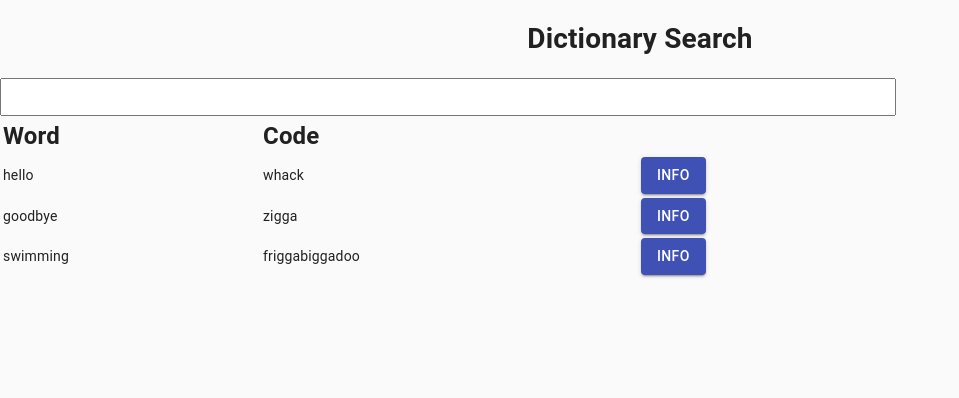
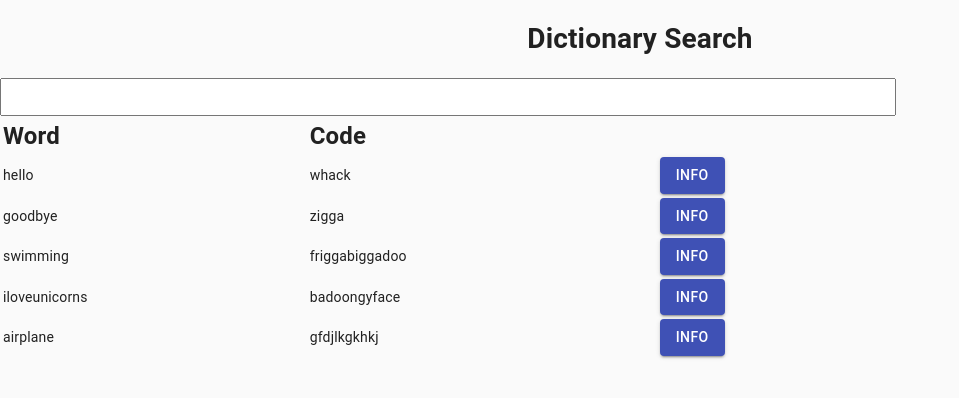
Before and after one commit to dbh/sr-code, a React (Create React App) app: page / in a window 1280 px wide. Shown: the top 398 px of the page, without its empty margins (0-959 px from the left). Built offline with nearby package versions, Linux system fonts and the light colour scheme.

Commit message:
words have a meaning

```diff
--- a/public/dictionary.json
+++ b/public/dictionary.json
@@ -2,16 +2,32 @@
     {
         "key": 1,
         "word": "hello",
-        "code": "whack"
+        "code": "whack",
+        "meaning": "greeting"
     },
     {
         "key": 2,
         "word": "goodbye",
-        "code": "zigga"
+        "code": "zigga",
+        "meaning": "something we say when we leave"
     },
     {
         "key": 3,
         "word": "swimming",
-        "code": "friggabiggadoo"
+        "code": "friggabiggadoo",
+        "meaning": "a water sport that people like"
+    },
+    {
+        "key": 4,
+        "word": "iloveunicorns",
+        "code": "badoongyface",
+        "meaning": ""
+    },
+    {
+        "key": 5,
+        "word": "airplane",
+        "code": "gfdjlkgkhkj",
+        "meaning": ""
     }
+
 ]
--- a/src/components/DictionaryRow.jsx
+++ b/src/components/DictionaryRow.jsx
@@ -23,6 +23,7 @@ DictionaryRow.propTypes = {
     key: PropTypes.number,
     word: PropTypes.string.isRequired,
     code: PropTypes.string.isRequired,
+    meaning: PropTypes.string
   }),
   onSelect: PropTypes.func
 };
--- a/src/components/EntryInfo.jsx
+++ b/src/components/EntryInfo.jsx
@@ -16,6 +16,10 @@ const EntryInfo = () => {
             <tr>
               <td>code:</td>
               <td>{selectedEntry.code}</td>
+            </tr>
+            <tr>
+              <td>meaning:</td>
+              <td>{selectedEntry.meaning}</td>
             </tr>
           </tbody>
         </table>
@@ -40,6 +44,7 @@ const EntryInfo = () => {
       key: PropTypes.number,
       word: PropTypes.string.isRequired,
       code: PropTypes.string.isRequired,
+      meaning: PropTypes.string
     }),
   };
 
```
